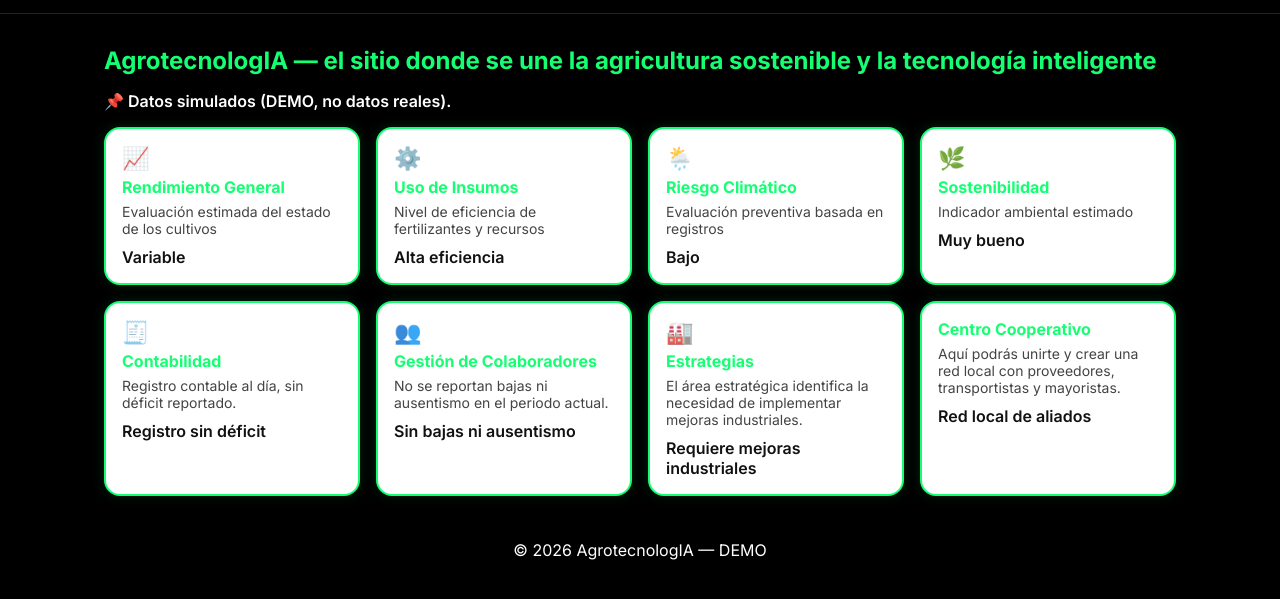
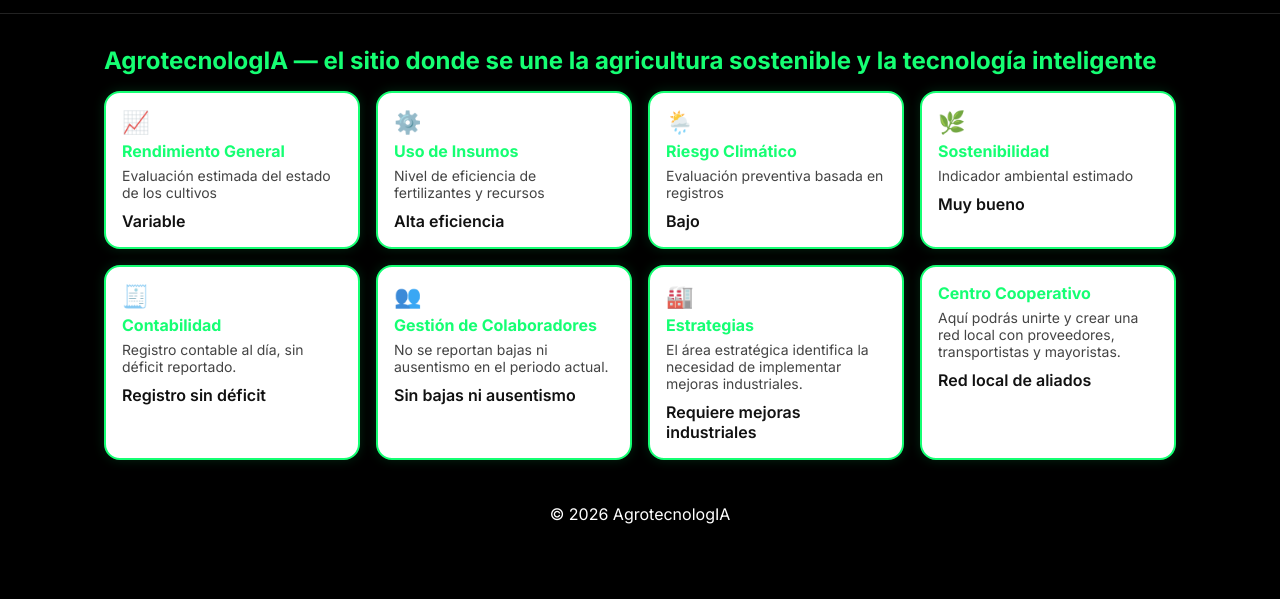
Before and after one commit to Fabianco-ux/AgrotecnologIA, a website: page index.html in a window 1280 px wide. Shown: the part 83-682 px from the top of the page. Drawn offline with nearby package versions, Linux system fonts and the light colour scheme.

Commit message:
Eliminar textos DEMO del dashboard y footer

```diff
--- a/index.html
+++ b/index.html
@@ -26,7 +26,6 @@
     <!-- Página 1: Dashboard -->
     <section id="dashboard" class="view">
       <h1>AgrotecnologIA — el sitio donde se une la agricultura sostenible y la tecnología inteligente</h1>
-      <p class="demo-note">📌 Datos simulados (DEMO, no datos reales).</p>
       <div class="cards">
         <div class="card">
           <div class="card-icon">📈</div>
@@ -261,7 +260,7 @@
     </section>
   </main>
 
-  <footer class="app-footer">© 2026 AgrotecnologIA — DEMO</footer>
+  <footer class="app-footer">© 2026 AgrotecnologIA</footer>
 
   <script src="app.js"></script>
 </body>
```
